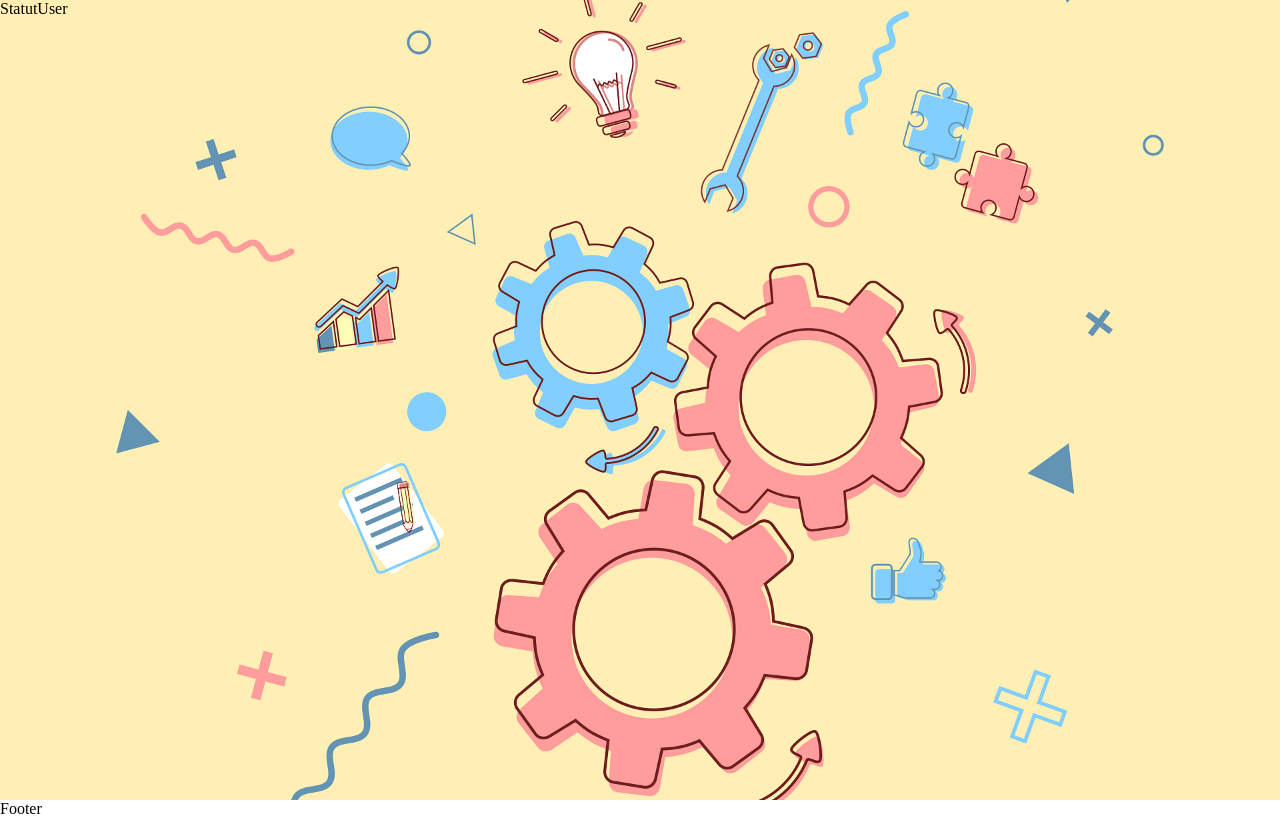
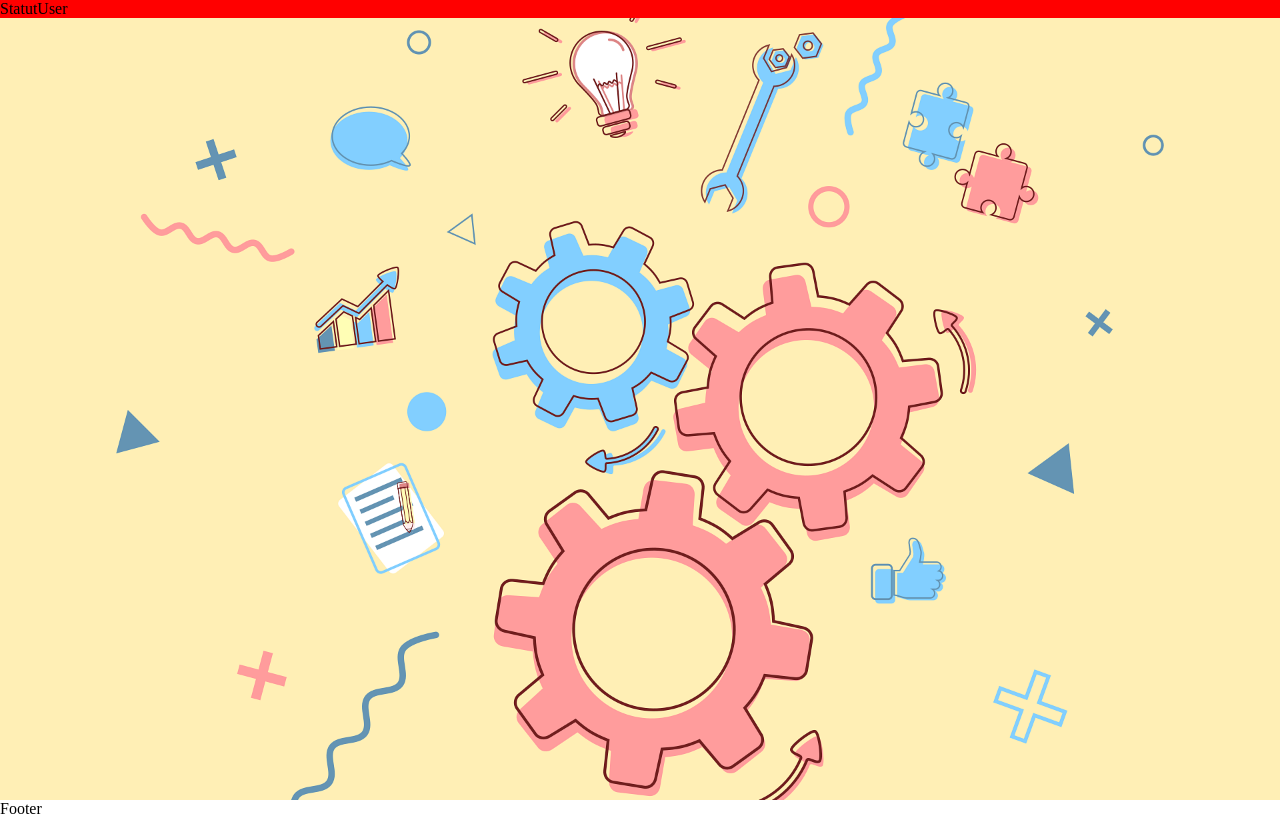
Before and after one commit to Lodrick-Dev/gestion-location, a React (Create React App) app: page / in a window 1280 px wide. Built offline with nearby package versions, Linux system fonts and the light colour scheme.

Commit message:
🚧 Prepare Home

```diff
--- a/src/components/Home.js
+++ b/src/components/Home.js
@@ -1,6 +1,6 @@
 import React from "react";
 import styled from "styled-components";
-import { StatutUser } from "./modalAccueil/StatutUser";
+import StatutUser from "./modalAccueil/StatutUser";
 
 const Home = () => {
   return (
--- a/src/components/modalAccueil/StatutUser.js
+++ b/src/components/modalAccueil/StatutUser.js
@@ -1,5 +1,12 @@
 import React from "react";
+import styled from "styled-components";
 
-export const StatutUser = () => {
-  return <div>StatutUser</div>;
+const StatutUser = () => {
+  return <StyledStatutUser>StatutUser</StyledStatutUser>;
 };
+
+export default StatutUser;
+
+const StyledStatutUser = styled.div`
+  background: red;
+`;
```
